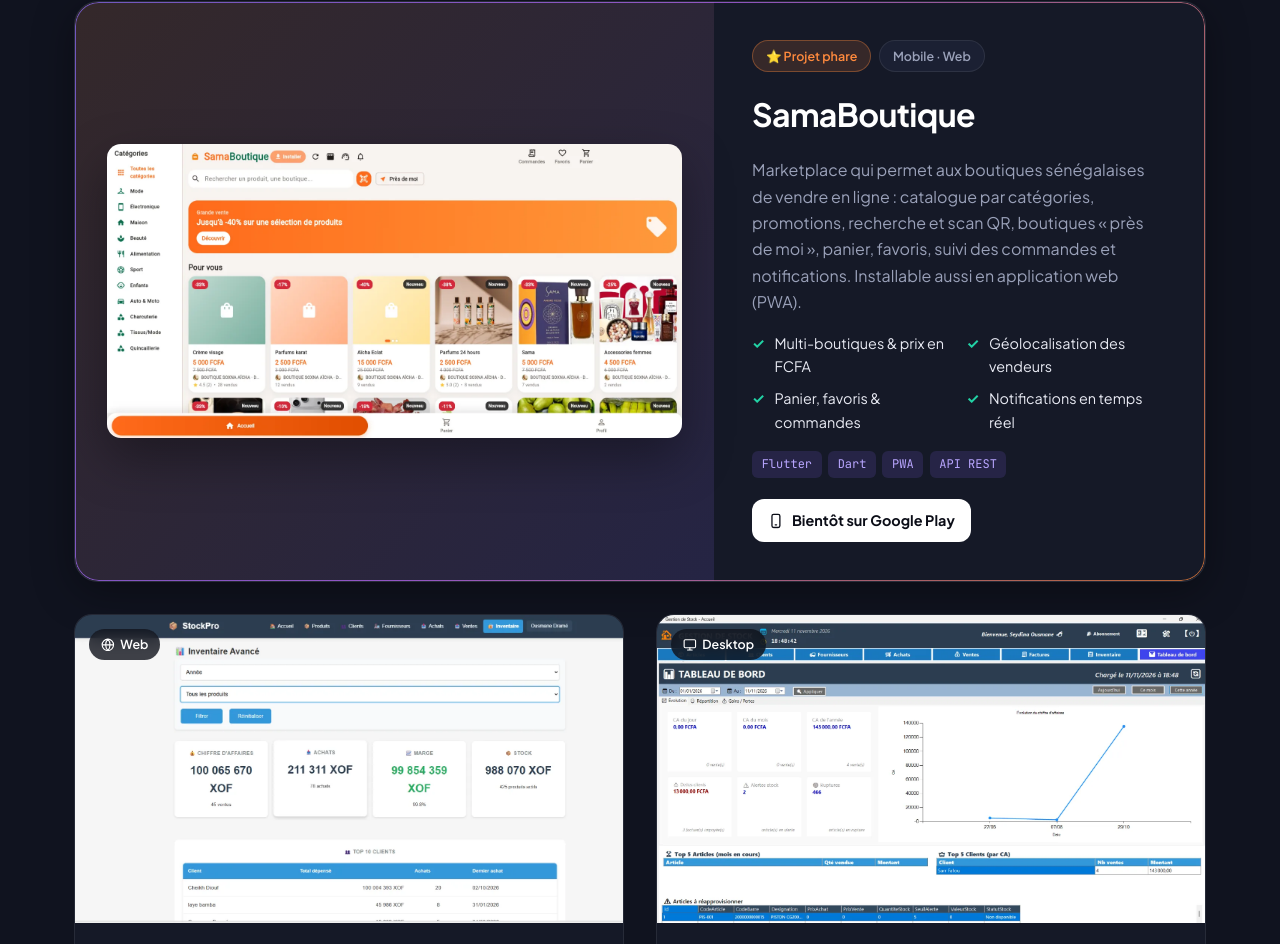
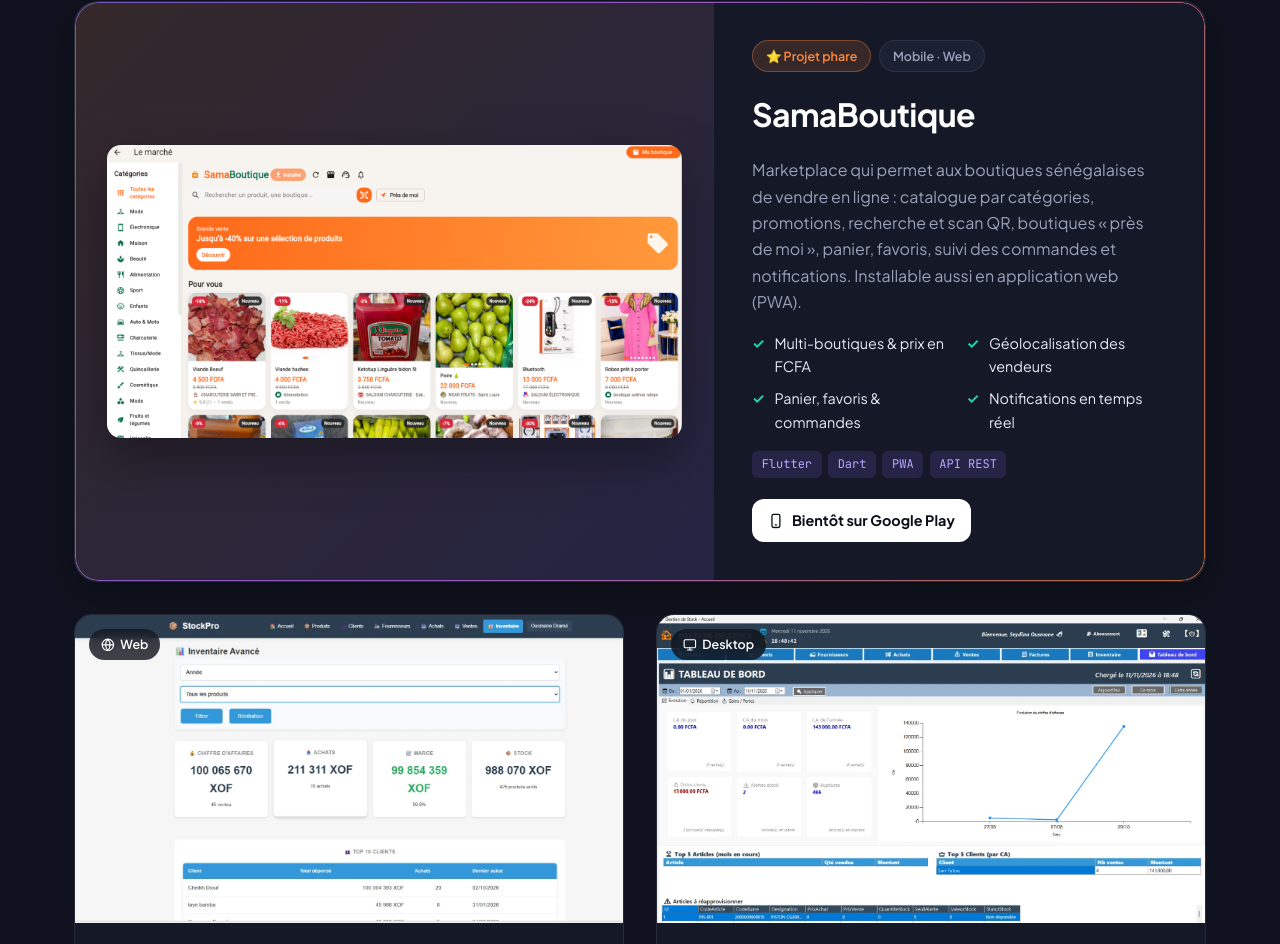
Before and after one commit to seydinaousmanedrame/seydinaousmanedrame.github.io, a plain HTML site: page index.html in a window 1280 px wide. Shown: the part 2321-3265 px from the top of the page. Drawn offline with Linux system fonts and the light colour scheme.

Commit message:
Replace project image with new SamaBoutique logo

```diff
--- a/index.html
+++ b/index.html
@@ -191,7 +191,7 @@
       <!-- Projet phare -->
       <article class="project-featured reveal">
         <div class="pf-media">
-          <img src="assets/images/projet3.webp" alt="Page d'accueil de l'application SamaBoutique" width="1534" height="786" loading="lazy" />
+          <img src="assets/images/samaboutique.png" alt="Page d'accueil de l'application SamaBoutique" width="1534" height="786" loading="lazy" />
         </div>
         <div class="pf-body">
           <div class="pf-tags"><span class="tag tag-accent">⭐ Projet phare</span><span class="tag">Mobile · Web</span></div>
```
